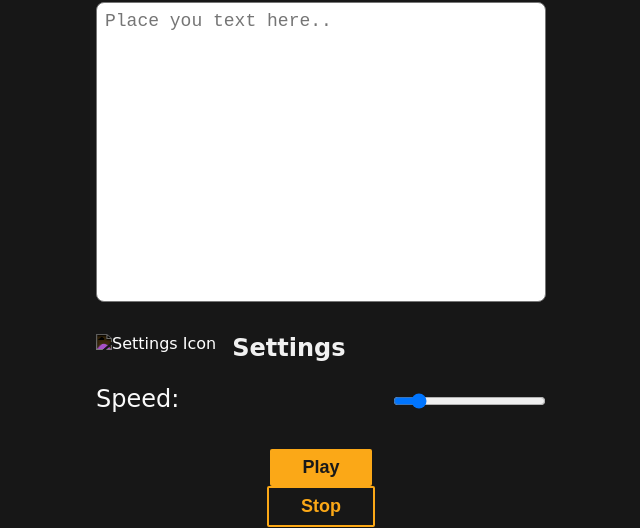
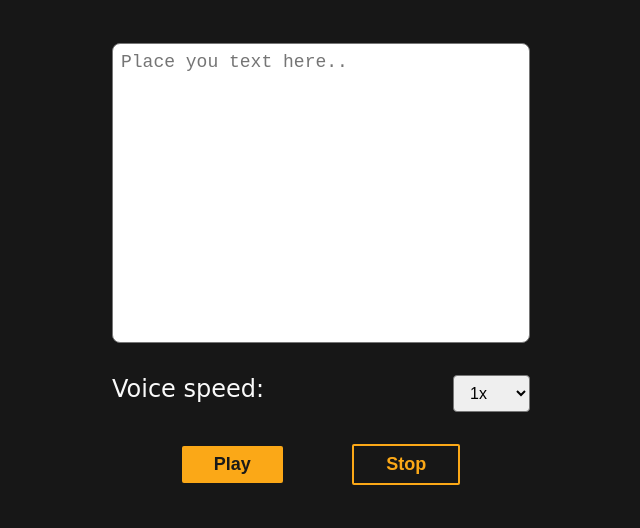
Before and after one commit to lnardon/SimpleCast, a plain HTML site: page index.html in a window 1280 px wide. Shown: the part 272-800 px from the top of the page, without its empty margins (319-959 px from the left). Drawn offline with Linux system fonts and the light colour scheme; a web font is replaced by a local one.

Commit message:
🎨 Improve voice speed input

```diff
--- a/index.html
+++ b/index.html
@@ -14,51 +14,46 @@
     <link rel="shortcut icon" href="mic.png" type="image/x-icon" />
     <meta
       name="description"
-      content="Transform any text into an audio so you can listen to it like a podcast."
+      content="Transform any text into audio so you can listen to it like a podcast."
     />
     <title>Simple Cast</title>
   </head>
   <body>
+    <div class="container">
       <div class="headerContainer">
         <h1 class="title">Simple Cast</h1>
       </div>
-
       <div class="userTextContainer">
         <textarea
-        name=""
+          name="text"
           id="text"
           placeholder="Place you text here.."
         ></textarea>
       </div>
-
       <div class="controlsContainer">
-      <div style="display: flex; margin-bottom: 1rem">
-        <img
-          src="./settings.png"
-          alt="Settings Icon"
-          style="height: 35px; filter: invert(100); margin-right: 1rem"
-        />
-        <h2 style="color: #f1f1f1">Settings</h2>
+        <div class="speedDiv">
+          <h4 class="controlTitle">Voice speed:</h4>
+          <select name="speed" id="speed" onchange="handleSpeedChange()">
+            <option value="1" selected>1x</option>
+            <option value="1.1">1.1x</option>
+            <option value="1.2">1.2x</option>
+            <option value="1.3">1.3x</option>
+            <option value="1.5">1.5x</option>
+            <option value="2">2x</option>
+            <option value="3">3x</option>
+          </select>
+        </div>
+      </div>
+      <div class="controlsDiv">
+        <button class="controlBtn" onclick="playText()" id="playBtn">
+          Play
+        </button>
+        <button class="controlBtn" onclick="stopText()" id="stopBtn">
+          Stop
+        </button>
+      </div>
     </div>
 
-      <div class="audioSettingContainer">
-        <div class="speedDiv">
-          <h4 class="controlTitle">Speed:</h4>
-          <input
-            type="range"
-            name=""
-            id="speed"
-            min="0.5"
-            max="10"
-            step=".1"
-            value="1"
-            onchange="handleSpeedChange()"
-          />
-        </div>
-      </div>
-    </div>
-    <button class="controlBtn" onclick="playText()" id="playBtn">Play</button>
-    <button class="controlBtn" onclick="stopText()" id="stopBtn">Stop</button>
     <script src="main.js"></script>
   </body>
 </html>
```
Lines whose indentation alone changed are shown as unchanged.
